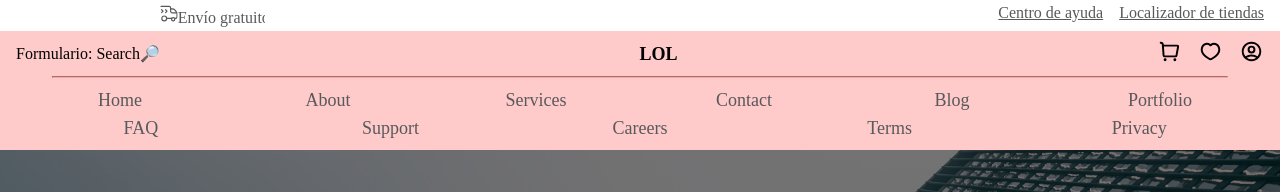
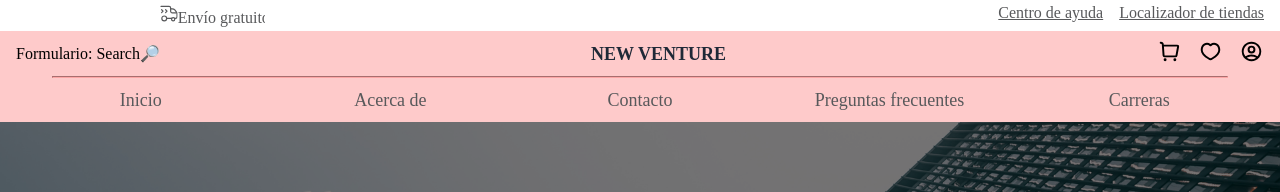
Before and after one commit to lgramajo99/newventure, a React (Vite) app: page / in a window 1280 px wide. Shown: the top 192 px of the page. Built offline with nearby package versions, Linux system fonts and the light colour scheme.

Commit message:
se arreglan las rutas

```diff
--- /dev/null
+++ b/src/assets/json/NavLink.json
@@ -0,0 +1,34 @@
+{
+    "menuItemsNav": [
+        {
+            "id": "link-home",
+            "names": "inicio",
+            "title": "Inicio",
+            "path": "/"
+        },
+        {
+            "id": "link-about",
+            "names": "acerca-de",
+            "title": "Acerca de",
+            "path": "/about"
+        },
+        {
+            "id": "link-contact",
+            "names": "contacto",
+            "title": "Contacto",
+            "path": "/contact"
+        },
+        {
+            "id": "link-faq",
+            "names": "preguntas-frecuentes",
+            "title": "Preguntas frecuentes",
+            "path": "/faq"
+        },
+        {
+            "id": "link-carrers",
+            "names": "carreras",
+            "title": "Carreras",
+            "path": "/careers"
+        }
+    ]
+}
--- a/src/components/layouts/Navbar.jsx
+++ b/src/components/layouts/header/Navbar.jsx
@@ -1,6 +1,6 @@
 import { useState } from 'react'
 import { Link } from 'react-router-dom'
-
+import { menuItemsNav } from '../../../assets/json/NavLink.json'
 
 export default function Navbar() {
     const [isMenuOpen, setIsMenuOpen] = useState(false)
@@ -16,11 +16,10 @@ export default function Navbar() {
                     <span className='hidden md:block'>Formulario: Search🔎</span>
                     <span className='md:hidden'></span>
 
-                    <h1 className="text-lg font-bold">LOL</h1>
+                    <Link to={'/'} className="text-lg font-bold text-gray-800 no-underline">NEW VENTURE</Link>
 
                     <div className='hidden md:block space-x-4'>
                         <Link to={'#'} title='Mis carrito' className='no-underline'>
-
                             <svg xmlns="http://www.w3.org/2000/svg"
                                 viewBox="-0.5 -0.5 16 16" id="Shopping-Cart-1-Line--Streamline-Mingcute"
                                 height={25}
@@ -96,13 +95,17 @@ export default function Navbar() {
                 <hr className='w-11/12 mx-auto border-red-300' />
                 <div className={`md:flex ${isMenuOpen ? 'block' : 'hidden'} text-lg py-2 px-4`}>
                     <ul className="md:flex md:flex-wrap md:justify-around list-none w-full">
-                        {['Home', 'About', 'Services', 'Contact', 'Blog', 'Portfolio', 'FAQ', 'Support', 'Careers', 'Terms', 'Privacy'].map((item) => (
-                            <li key={item} className=" md:w-1/6 text-end md:text-center">
-                                <Link to="#" className="no-underline text-customGray hover:text-black">{item}</Link>
+                        {menuItemsNav.map(({ id, path, title }) => (
+                            <li key={id} className="md:w-1/6 text-end md:text-center">
+                                <Link to={path}
+                                    className="no-underline text-customGray hover:text-black"
+                                    title={title}>
+                                    {title}
+                                </Link>
                             </li>
                         ))}
-                        <span className='md:hidden text-end'>Formulario: Search🔎</span>
 
+                        <span className='md:hidden text-center'>Formulario: Search🔎</span>
                     </ul>
                 </div>
             </div>
--- a/src/routes/root.routes.jsx
+++ b/src/routes/root.routes.jsx
@@ -1,6 +1,6 @@
 import { Routes, Route } from 'react-router-dom';
-import Header from '../components/layouts/Header';
-import Footer from '../components/layouts/Footer';
+import Header from '../components/layouts/header/Header';
+import Footer from '../components/layouts/footer/Footer';
 import NotFound from '../pages/NotFound';
 import { lazy, Suspense } from 'react';
 import Loader from '../components/common/Loader';
```
Also changed, not shown: src/components/layouts/footer/ExtendedFooter.jsx (renamed from src/components/layouts/ExtendedFooter.jsx), src/components/layouts/footer/Footer.jsx (renamed from src/components/layouts/Footer.jsx), src/components/layouts/footer/FooterNewsletter.jsx (renamed from src/components/layouts/FooterNewsletter.jsx), src/components/layouts/footer/FooterSocial.jsx (renamed from src/components/layouts/FooterSocial.jsx), src/components/layouts/header/Header.jsx (renamed from src/components/layouts/Header.jsx), src/components/layouts/header/TopBar.jsx (renamed from src/components/layouts/TopBar.jsx).
